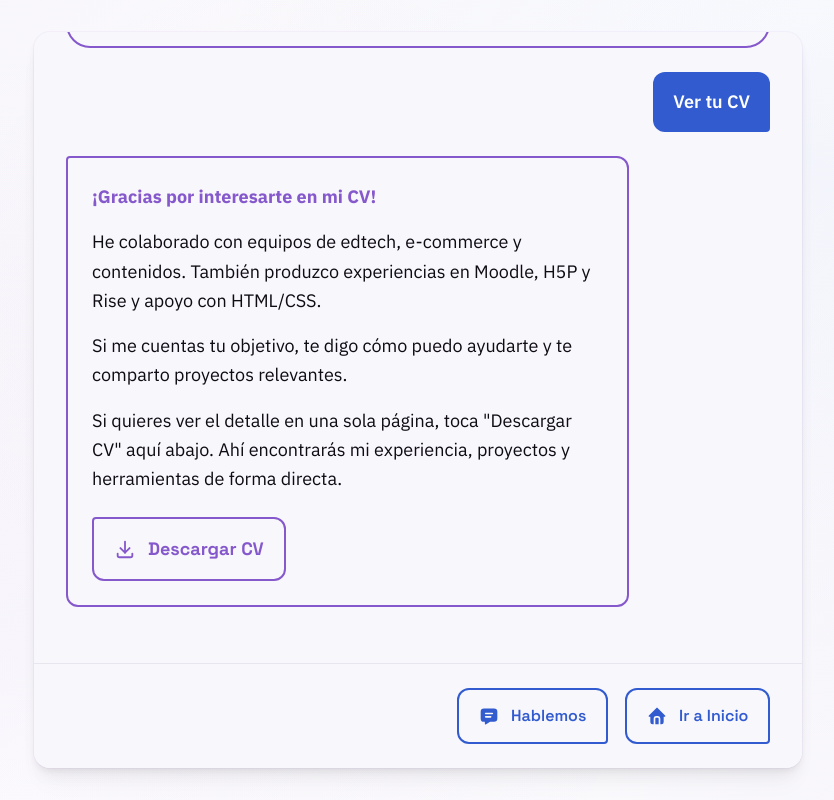
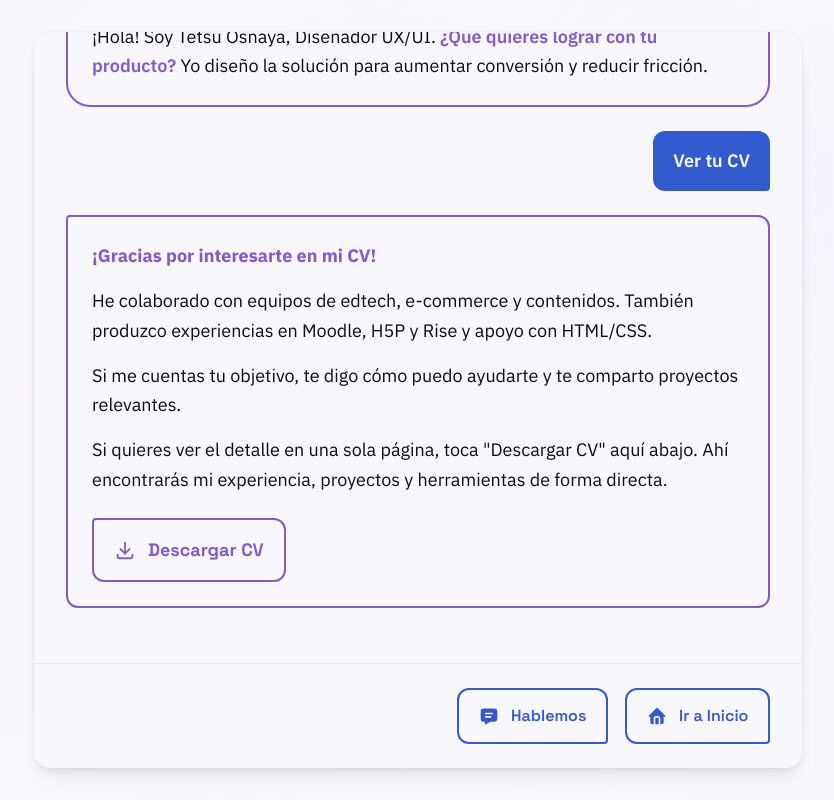
Before and after one commit to tetsudaux/tetsuos2, a Next.js app: page / in a window 1280 px wide. Both pictures are taken after a click on the button "Ver tu CV". Shown: the whole page, without its empty margins (222-1056 px from the left). Built offline with nearby package versions, Linux system fonts and the light colour scheme.

Commit message:
feat: create MessageBubble component to display user and system chat messages, including special content sections.

```diff
--- a/app/components/chat/MessageBubble.tsx
+++ b/app/components/chat/MessageBubble.tsx
@@ -41,7 +41,7 @@ export function MessageBubble({ message }: MessageBubbleProps) {
 
   return (
     <div className={`flex justify-start ${animationClass}`}>
-      <div className="msg-radius-alt message-bubble max-w-[95%] border-2 border-[var(--v-500)] bg-[var(--background-subtle)] p-4 sm:max-w-[85%] lg:max-w-[80%] lg:p-6">
+      <div className="msg-radius-alt message-bubble w-full border-2 border-[var(--v-500)] bg-[var(--background-subtle)] p-4 lg:p-6">
         {renderContent()}
       </div>
     </div>
```
